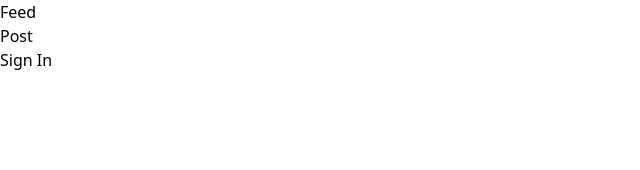
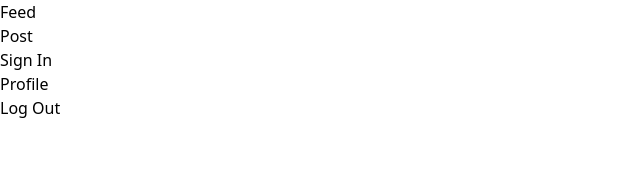
Before and after one commit to antsanchez198/my-social-app, a React (Vite) app: page /profile in a window 1280 px wide. Before the commit this address had no page. Shown: the top 170 px of the page, without its empty margins (0-640 px from the left). Built offline with nearby package versions, Linux system fonts and the light colour scheme.

Commit message:
sign in/out feature

```diff
--- a/src/App.jsx
+++ b/src/App.jsx
@@ -4,6 +4,7 @@ import HomeFeed from './pages/HomeFeed'
 import Login from './pages/Login'
 import SignUp from './pages/SignUp'
 import Post from './pages/Post'
+import Profile from './pages/Profile'
 
 function App() {
 
@@ -15,6 +16,7 @@ function App() {
           <Route path="/login" element={<Login />}></Route>
           <Route path="/sign-up" element={<SignUp />}></Route>
           <Route path="/post" element={<Post />}></Route>
+          <Route path="/profile" element={<Profile />}></Route>
         </Routes>
       </BrowserRouter>
   )
--- a/src/components/Header.jsx
+++ b/src/components/Header.jsx
@@ -15,7 +15,7 @@ const Header = () => {
                     <li className="cursor-pointer" onClick={() => navigate("/")}>Feed</li>
                     <li className="cursor-pointer" onClick={() => navigate("/post")}>Post</li>
                     {auth.currentUser ?
-                    <li className="cursor-pointer" onClick={() => navigate("/sign-up")}>Log Out</li> :
+                    <li className="cursor-pointer" onClick={() => navigate("/profile")}>Profile</li> :
                     <li className="cursor-pointer" onClick={() => navigate("/sign-up")}>Sign In</li>
                     }
 
--- /dev/null
+++ b/src/pages/Profile.jsx
@@ -0,0 +1,26 @@
+import { signOut } from "firebase/auth";
+import { auth } from "../firebase";
+
+const Profile = () => {
+
+    const logout = () => {
+        signOut(auth).then(() => {
+            // Sign-out successful.
+        }).catch((error) => {
+            // An error happened.
+        });
+    }
+
+    return (
+        <div>
+            <div>Profile</div>
+            <button className="w-full bg-blue-600 text-white px-7 py-3 text-sm font-medium uppercase rounded shadow-md
+          hover:bg-blue-700 transition duration-200 ease-in-out hover:shadow-lg active:bg-blue-800"
+                onClick={logout}>Log Out</button>
+
+        </div>
+
+    )
+}
+
+export default Profile
```
Also changed, not shown: src/pages/SignIn.jsx (+12 -2 lines).
